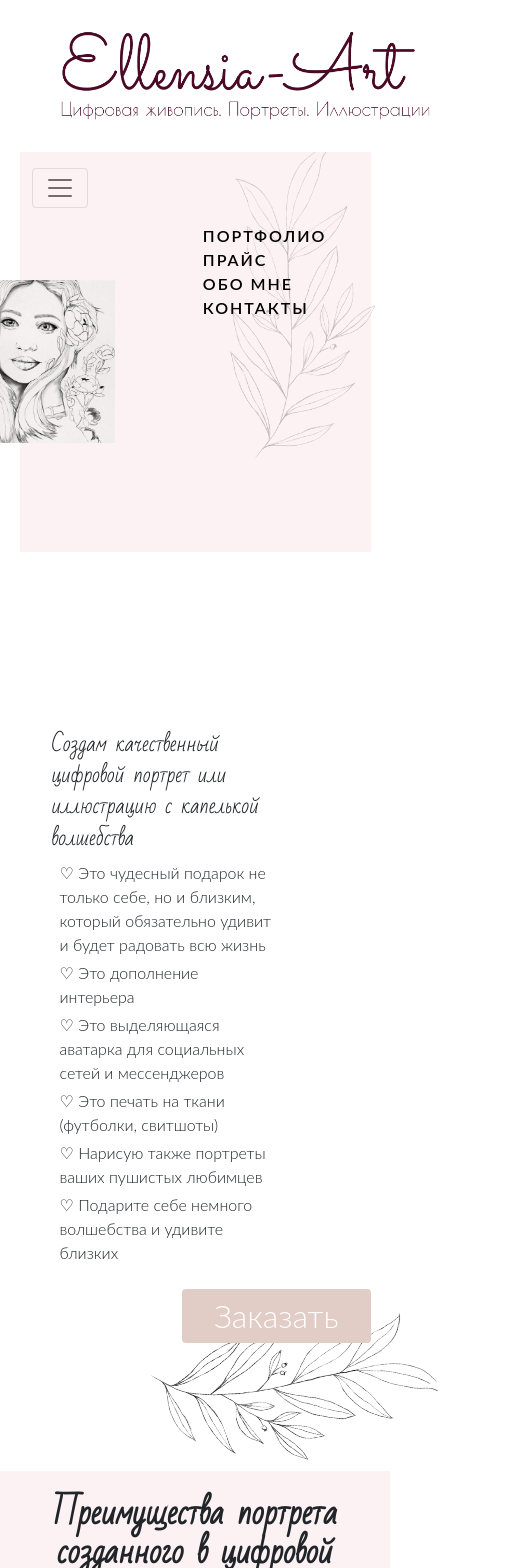
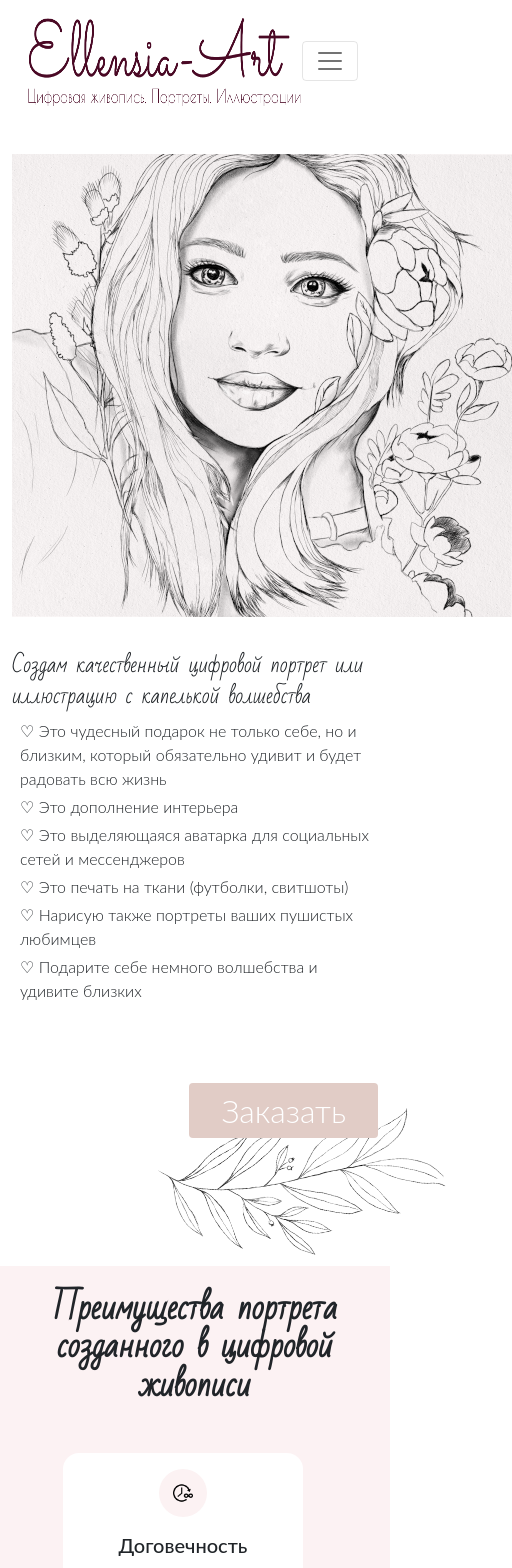
Before and after one commit to Elena-Silchenko/ellensia-art, a React (Create React App) app: page / in a window 390 px wide. Shown: the top 1568 px of the page, 512 px wide, since content can reach past the window. Built offline with nearby package versions, Linux system fonts and the light colour scheme.

Commit message:
Fix responsive design

```diff
--- a/src/App.js
+++ b/src/App.js
@@ -12,37 +12,31 @@ import { Container, Nav, Navbar } from 'react-bootstrap'
 
 function Header() {
   return (
-    <>
+    <div className="header">
       <Navbar expand="lg">
-        <Container>
-          <Navbar.Brand href="#home">
+        <Container className="align-items-start justify-content-start">
+          <Navbar.Brand className="p-3">
             <img src={Logo} className="logo" alt="" />
+            <Navbar.Toggle aria-controls="basic-navbar-nav" className="mt-4 mb-3" />
           </Navbar.Brand>
-          <Navbar.Toggle aria-controls="basic-navbar-nav" />
-          <Navbar.Collapse id="basic-navbar-nav" className="d-flex align-self-start mt-3">
-            <Nav className="ms-auto">
+          <div className="d-flex mt-3 flex-grow-1">
+            <Navbar.Collapse id="basic-navbar-nav">
+              <Nav className="ms-auto flex-grow-1 d-flex justify-content-around">
                 <Nav.Link href="#portfolio">Портфолио</Nav.Link>
                 <Nav.Link href="#price">Прайс</Nav.Link>
                 <Nav.Link href="#about">Обо мне</Nav.Link>
                 <Nav.Link href="#contact">Контакты</Nav.Link>
               </Nav>
             </Navbar.Collapse>
+          </div>
         </Container>
       </Navbar>
 
-      <div className="d-flex flex-row-reverse flex-wrap advert-wrapper">
-        <div className="menu flex-grow-1 position-relative">
-
-          <img src={ImagePhoto} className="photo" alt="" />
-          <img src={ImageLeaves} className="leaves" alt="" />
-        </div>
-
-        <div className="advert flex-grow-1">
-          <div>
-          </div>
-
-          <div className="advert-description">
-            <div className="advert-description-title">
+      <Container>
+        <div className="intro-wrapper d-flex flex-column-reverse flex-lg-row">
+          <div className="intro">
+            <div className="intro-description">
+              <div className="intro-description-title">
                 Создам качественный цифровой портрет или иллюстрацию с капелькой волшебства
               </div>
 
@@ -71,28 +65,37 @@ function Header() {
             <div className="button-order-wrapper">
               <img src={ImageLeaves} alt="" />
 
-            <div style={{ paddingBottom: '8em' }}>
+              <div>
                 <a href="#price" className="btn btn-default">
                   Заказать
                 </a>
               </div>
             </div>
           </div>
+
+          <div className="drawing d-none d-lg-block">
+            <img src={ImagePhoto} className="photo" alt="" />
+            <img src={ImageLeaves} className="leaves" alt="" />
           </div>
-    </>
+
+          <div className="d-block d-lg-none mt-3">
+            <img src={ImagePhoto} className="photo" alt="" />
+          </div>
+        </div>
+      </Container>
+    </div>
   )
 }
 
 function App() {
   return (
     <>
-      <div className="header">
       <Header />
-      </div>
 
       <Benefints />
 
-      <div className="m-auto order">
+      <Container>
+        <div className="order">
           <div className="order-description">
             <div className="oreder-title">
               <h1>
@@ -122,22 +125,29 @@ function App() {
               Сроки выполнения работы: от 2х до 5 рабочих дней, в зависимости от сложности выполнения.
             </div>
           </div>
+        </div>
+      </Container>
 
+      <Container>
         <Portfolio />
+      </Container>
 
+      <Container>
         <Prices />
+      </Container>
 
-        <div id="about" className="mb-5em">
-          <div className="about-title-wrapper">
-            <div className="about-title d-flex">
-              <div className="about-line-left me-2"></div>
-              <h1>Обо мне</h1>
-              <div className="about-line-right ms-2"></div>
+      <Container>
+        <div id="about" className="about d-flex flex-column mb-5">
+          <div className="about-title mb-3">
+            <div className="d-flex justify-content-center align-items-center">
+              <div className="about-line-left"></div>
+              <h1 className="mx-2">Обо мне</h1>
+              <div className="about-line-right"></div>
             </div>
           </div>
 
-          <div className="about-description d-flex m-auto">
-            <div className="about-description-wrapper me-4 mb-4 flex-grow-1">
+          <div className="d-flex m-auto flex-column-reverse flex-md-row">
+            <div className="about-description me-4">
               <div className="mb-1">
                 Меня зовут Елена и я художник-иллюстратор. Работаю в этой сфере уже около 7 лет. Я маньяк своей работы и писать портреты людей это моя большая страсть. Для меня это видеть красоту людей и раскрывать через портрет их внутреннюю энергию. Когда я пишу портрет, мне кажется, что творится волшебство. Обожаю создавать уникальные иллюстрации, которые зарождаются в моей голове! Постоянно нахожусь в процессе развития, не сижу на месте и улучшаю свои навыки.
               </div>
@@ -158,12 +168,14 @@ function App() {
               </div>
             </div>
 
-            <div>
-              <img src={MyPhoto} alt="" style={{ height: '20em' }} />
+            <div className="mb-3 mb-md-0">
+              <img src={MyPhoto} alt="" />
             </div>
           </div>
         </div>
+      </Container>
 
+      <Container>
         <div id="contact" className="mb-2 d-flex">
           <div className="flex-grow-1"></div>
 
@@ -175,7 +187,7 @@ function App() {
 
           <div className="flex-grow-1"></div>
         </div>
-      </div>
+      </Container>
 
       <div className="mb-1 text-center">
         Copyright © 2020 Ellensia-Art.com
--- a/src/GoUp.js
+++ b/src/GoUp.js
@@ -17,9 +17,9 @@ export default function GoUp() {
   return (
     <>
       {visible && (
-        <div className="btn-go-up" onClick={() => window.scroll(0, 0)}>
+        <a href="#" className="btn-go-up">
           <i className="fas fa-angle-up" />
-        </div>
+        </a>
       )}
     </>
   )
--- a/src/Prices/index.js
+++ b/src/Prices/index.js
@@ -57,7 +57,7 @@ export default function Prices() {
   const [orderStyle, setOrderStyle] = useState(null)
 
   return (
-    <div id="price">
+    <div id="price" className="prices">
       <div style={{ margin: '2em 0', padding: '0 1em' }}>
         <h1>
           Прайс
@@ -176,7 +176,7 @@ function OrderPopup({ style, show, onClose }) {
   }
 
   return (
-    <Modal show={show} onHide={() => onClose(false)}>
+    <Modal show={show} onHide={() => onClose(false)} className="order-form">
       <Form noValidate validated={validated} onSubmit={(e) => sendForm(e)}>
         <Modal.Header closeButton>
           <Modal.Title>{style}</Modal.Title>
--- a/src/index.scss
+++ b/src/index.scss
@@ -10,12 +10,6 @@
   font-style: normal;
   font-weight: 300;
   src: url('./fonts/pacifico-regular.ttf') format('truetype');
-}
-
-@media (min-width: 768px) {
-  .modal-dialog {
-    max-width: 80%;
-  }
 }
 
 body {
@@ -35,111 +29,67 @@ h1 {
 }
 
 .header {
-  width: 90%;
-  margin: auto;
+  .navbar {
+    padding-top: 0;
+    padding-bottom: 0;
 
-  .menu {
-    width: 40em;
-    height: 25em;
-    background-color: #fcf2f3;
-
-    img {
-      position: absolute;
+    .navbar-brand {
+      padding-top: 0;
+      padding-bottom: 0;
+      margin-right: 3em;
     }
 
-    .photo {
-      width: 50%;
-      left: -5em;
-      top: 8em;
+    .logo {
+      height: 90px;
+      max-width: 100%;
     }
 
-    .leaves {
-      width: 50%;
-      right: -1em;
-      top: 0;
-      opacity: .3;
-    }
-
-    .brush {
-      width: 25%;
-      left: 15em;
-      top: 22em;
-    }
-  }
-
-  .navbar {
-    z-index: 1;
-
-    .logo {
-      height: 150px;
-    }
+    .navbar-nav {
+      max-width: 34em;
 
       .nav-link {
         text-decoration: none;
         text-transform: uppercase;
         font-weight: 600;
         letter-spacing: 2px;
-      color: #000;
-      padding: 0 2em;
+        color: #000 !important;
 
         &:hover {
-        color: #8ce6dd;
-      }
-    }
-
-    /*
-    nav {
-      display: flex;
-      justify-content: flex-end;
-      align-items: center;
-      right: 0;
-      z-index: 1;
-      position: absolute;
-
-      ul {
-        display: flex;
-        flex-wrap: wrap;
-        list-style: none;
-
-        li {
-          padding: 0 2em;
-
-          a {
-            text-decoration: none;
-            text-transform: uppercase;
-            font-weight: 600;
-            letter-spacing: 2px;
-            color: #000;
-
-            &:hover {
-              color: #8ce6dd;
+          color: #8ce6dd !important;
         }
       }
     }
   }
-    }
-    */
+
+  .intro-wrapper {
+    @media (min-width: 992px) {
+      margin-top: -121px;
     }
 
-  .advert-wrapper {
-    margin-top: -11em;
+    z-index: -1;
+    display: flex;
 
-    .advert {
-      margin-top: 9em;
-    }
+    .intro {
+      margin-top: 2em;
+
+      @media (min-width: 992px) {
+        margin-top: 150px;
       }
 
-  .advert {
-    width: 25em;
+      flex-grow: 1;
 
       img.logo {
         height: 150px;
       }
 
-    .advert-description {
-      padding: 2em 6em 1em 2em;
+      .intro-description {
+        @media (min-width: 992px) {
+          padding-right: 5em;
+        }
 
-      .advert-description-title {
+        margin-bottom: 5em;
+
+        .intro-description-title {
           font-family: "Bad Script", cursive;
           font-size: 1.3em;
         }
@@ -155,6 +105,7 @@ h1 {
       .button-order-wrapper {
         position: relative;
         text-align: right;
+        margin-bottom: 8em;
 
         img {
           position: absolute;
@@ -183,18 +134,136 @@ h1 {
         }
       }
     }
+
+    .drawing {
+      position: relative;
+      z-index: -1;
+      flex-grow: 1;
+      width: 70em;
+      height: 25em;
+      background-color: #fcf2f3;
+
+      .photo {
+        max-width: 50%;
+        position: absolute;
+        left: -10%;
+        bottom: -10%;
+
+      }
+
+      .leaves {
+        max-width: 50%;
+        height: 40em;
+        opacity: .3;
+        position: absolute;
+        right: 0;
+        top: 0;
+      }
+    }
+  }
 }
 
 .benefits {
   background: #fcf2f3;
+
+  .cards {
+    .card {
+      width: 15em;
+      max-width: 15em;
+
+      .card-icon {
+        width: 3em;
+        height: 3em;
+        border-radius: 3em;
+      }
+    }
+  }
+}
+
+.order {
+  .order-description {
+    padding: 2em 0;
+
+    .oreder-title {
+      margin: 2em 0;
+      padding: 0 1em;
+    }
+
+    ul {
+      list-style-type: none;
+      padding-inline-start: .5em;
+      margin-block-start: .5em;
+      margin-block-end: .5em;
+    }
+  }
+}
+
+.portfolio {
+  display: flex;
+  flex-wrap: wrap;
+  justify-content: space-around;
+
+  .portfolio-card {
+    width: 20em;
+    margin-right: 30px;
+    margin-bottom: 2em;
+
+    > div {
+      position: relative;
+      overflow: hidden;
+
+      img {
+        width: 100%;
+        border-radius: 1em;
+      }
+
+      .portfolio-description {
+        position: absolute;
+        background: #fff;
+        border-radius: .3em;
+        padding: .5em 1em;
+        left: 1em;
+        right: 1em;
+        transition: 300ms all cubic-bezier(.4,0,.2,1);
+        opacity: 0;
+        bottom: -9em;
+
+        .portfolio-title {
+          font-size: 1em;
+          font-weight: 900;
+        }
+      }
+    }
+
+    &:hover .portfolio-description {
+      opacity: .9;
+      bottom: 1em;
+    }
+  }
+}
+
+.prices {
+  .cards {
+    .card {
+      width: 25em;
+      max-width: 25em;
+
+      .card-icon {
+        width: 7em;
+        height: 7em;
+        border-radius: 7em;
+      }
+    }
+  }
 }
 
 .cards {
   display: flex;
   flex-wrap: wrap;
+  justify-content: space-around;
 
   .card {
-    margin: 0 auto 2em;
+    margin-bottom: 2em;
     padding: 1em;
     display: flex;
     flex-direction: column;
@@ -204,14 +273,6 @@ h1 {
     border-radius: 1em;
     transition: 300ms all cubic-bezier(.4,0,.2,1);
     border: none !important;
-    flex-grow: 1;
-    width: 10em;
-    max-width: 20em;
-    width: 15em;
-    max-width: 25em;
-    flex-grow: 1;
-    display: flex;
-    flex-direction: column;
 
     &:hover {
       transform: translateY(-30px);
@@ -219,9 +280,6 @@ h1 {
     }
 
     .card-icon {
-      width: 7em;
-      height: 7em;
-      border-radius: 7em;
       background: #fcf2f3;
       margin-bottom: 1em;
     }
@@ -264,116 +322,29 @@ h1 {
       }
     }
   }
-
 }
 
-.order {
-  width: 90%;
-
-  .order-description {
-    padding: 2em 0;
-
-    .oreder-title {
-      margin: 2em 0;
-      padding: 0 1em;
-    }
-
-    ul {
-      list-style-type: none;
-      padding-inline-start: .5em;
-      margin-block-start: .5em;
-      margin-block-end: .5em;
-    }
-  }
-
-  .portfolio {
-    width: 350px;
-
-    @media only screen and (min-width: 800px) {
-      & {
-        width: 700px;
-      }
-    }
-
-    @media only screen and (min-width: 1200px) {
-      & {
-        width: 1050px;
-      }
-    }
-
-    @media only screen and (min-width: 1600px) {
-      & {
-        width: 1400px;
-      }
-    }
-
-    .portfolio-card {
-      width: 20em;
-      margin-right: 30px;
-      margin-bottom: 2em;
-
-      > div {
-        position: relative;
-        overflow: hidden;
-
-        img {
-          width: 100%;
-          border-radius: 1em;
-        }
-
-        .portfolio-description {
-          position: absolute;
-          background: #fff;
-          border-radius: .3em;
-          padding: .5em 1em;
-          left: 1em;
-          right: 1em;
-          transition: 300ms all cubic-bezier(.4,0,.2,1);
-          opacity: 0;
-          bottom: -9em;
-
-          .portfolio-title {
-            font-size: 1em;
-            font-weight: 900;
-          }
-        }
-      }
-
-      &:hover .portfolio-description {
-        opacity: .9;
-        bottom: 1em;
-      }
-    }
-  }
-
-  .about-title-wrapper {
-    margin: 2em 0;
-    padding: 0 1em;
-
+.about {
   .about-title {
-      align-items: center;
-      justify-content: center;
-
-      .about-line-left {
-        width: 5em;
-        border-bottom: 2px solid #ececec;
-      }
-
-      .about-line-right {
+    .about-line-left, .about-line-right {
       width: 5em;
       border-bottom: 2px solid #ececec;
     }
   }
+
+  .about-description {
+    max-width: 50em;
   }
 
-  .about-description {
-    flex-wrap: wrap;
-    flex-grow: 1;
-    max-width: 60em;
+  img {
+    height: 20em;
+  }
+}
 
-    .about-description-wrapper {
-      width: 20em;
-    }
+.order-form {
+  @media (min-width: 768px) {
+    .modal-dialog {
+      max-width: 80%;
     }
   }
 
@@ -389,6 +360,7 @@ h1 {
       box-shadow: 0 5px 30px 0 rgb(0 0 0 / 20%);
     }
   }
+}
 
 .btn-go-up {
   position: fixed;
@@ -402,7 +374,7 @@ h1 {
   border: 1pt solid #8ce6dd;
   display: flex;
   transition: all .5s;
-  cursor: pointer;
+  text-decoration: none;
 
   &:hover {
     background: #8ce6dd;
@@ -410,7 +382,7 @@ h1 {
     border: 1pt solid #fff;
   }
 
-  & > i {
+  i {
     margin: auto;
   }
 }
```
Also changed, not shown: src/logo.png. Lines whose indentation alone changed are shown as unchanged.
